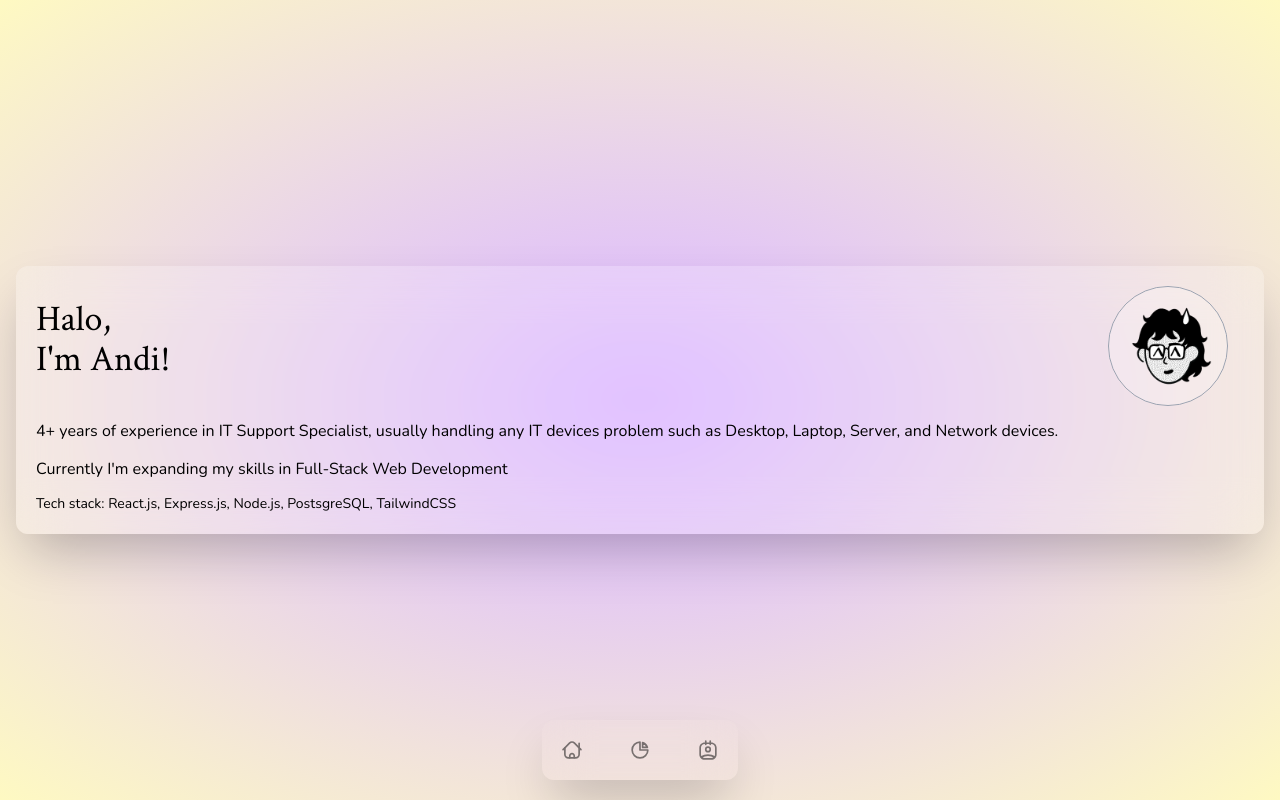
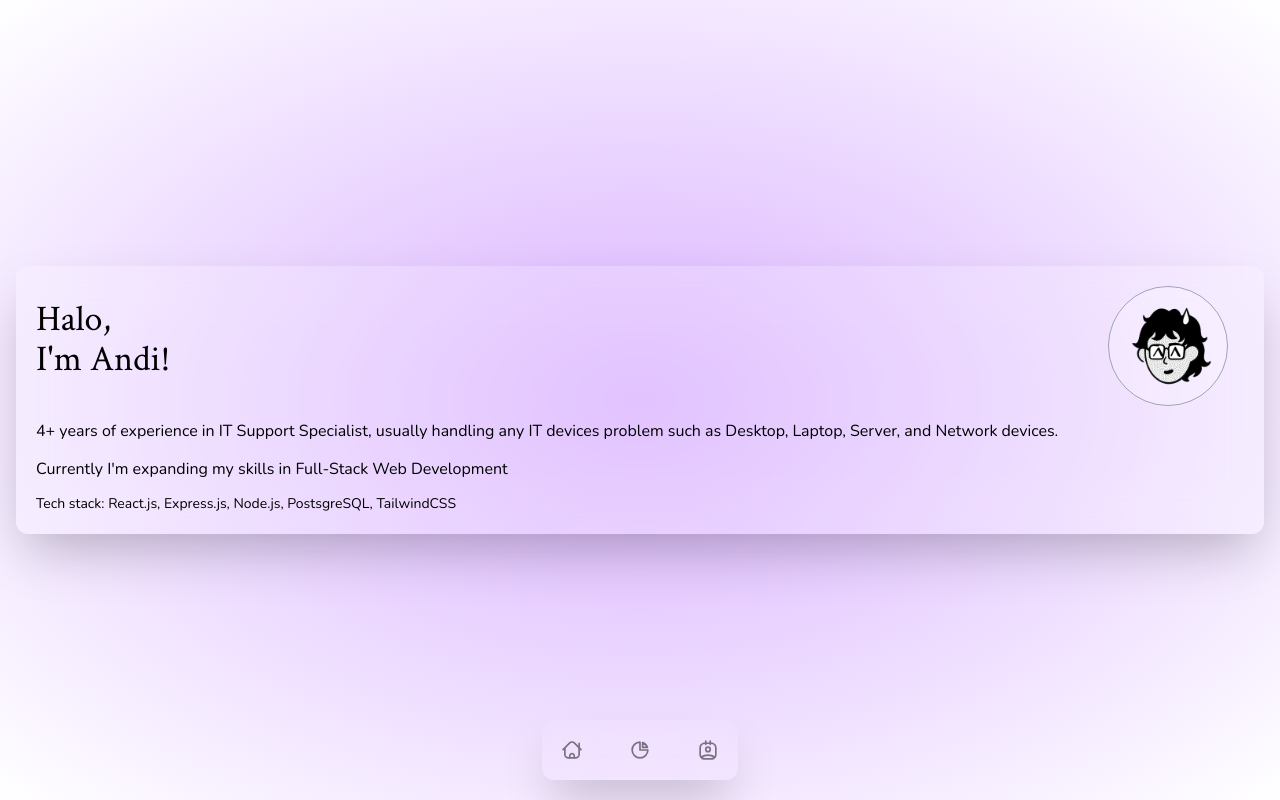
Before and after one commit to andi-ramadhan/personal-web, a React (Vite) app: page / in a window 1280 px wide. Built offline with nearby package versions, Linux system fonts and the light colour scheme.

Commit message:
Change div position from absolute to fixed

```diff
--- a/src/App.jsx
+++ b/src/App.jsx
@@ -6,7 +6,7 @@ function App() {
 
   return (
     <>
-      <div className='w-full h-screen flex justify-center items-center absolute bg-radial from-purple-300 via-10% to-yellow-100'></div>
+      <div className='w-full h-screen flex justify-center items-center fixed bg-radial from-purple-300 via-10% to-white'></div>
       <header className='flex justify-center'>
         <Navbar />
       </header>
```
